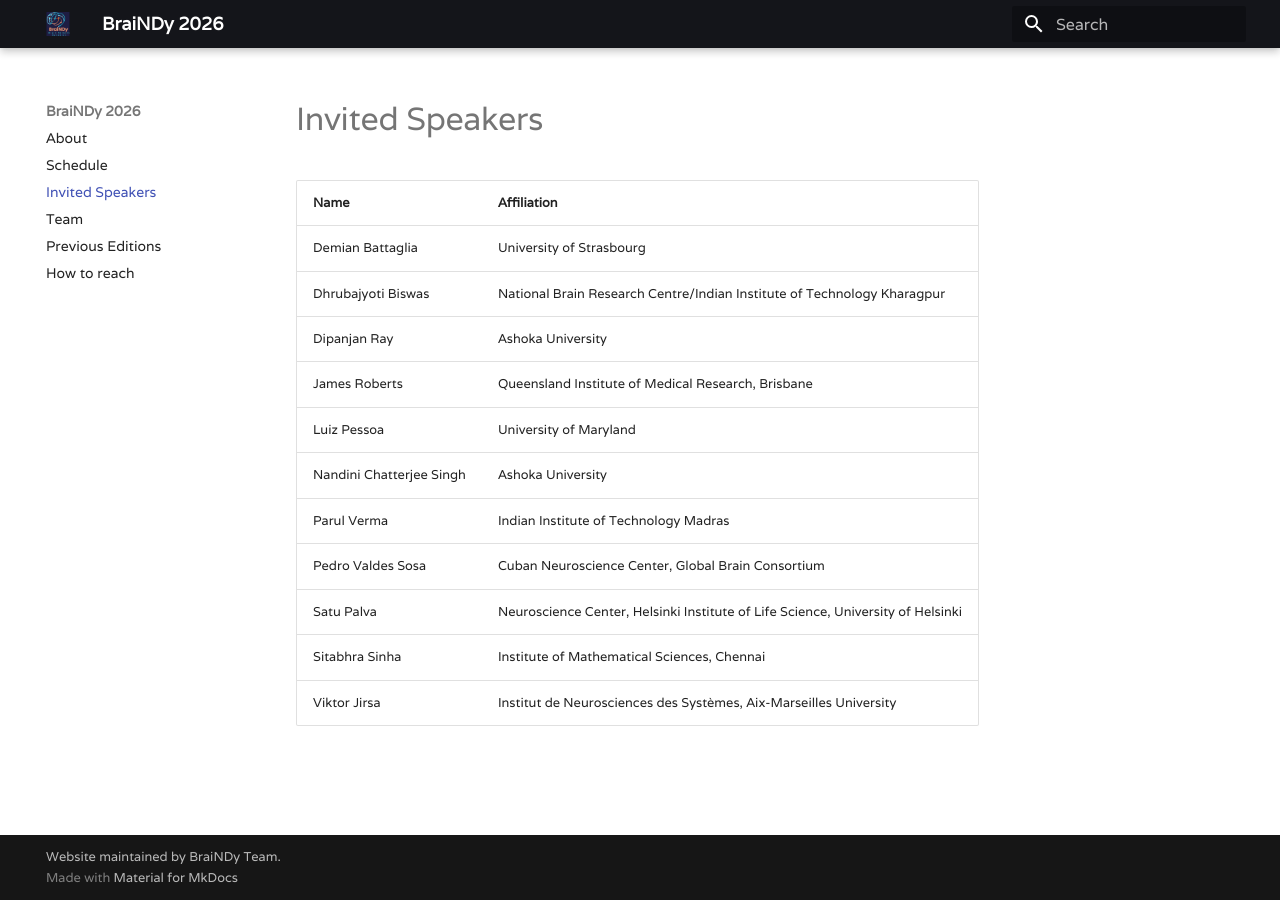
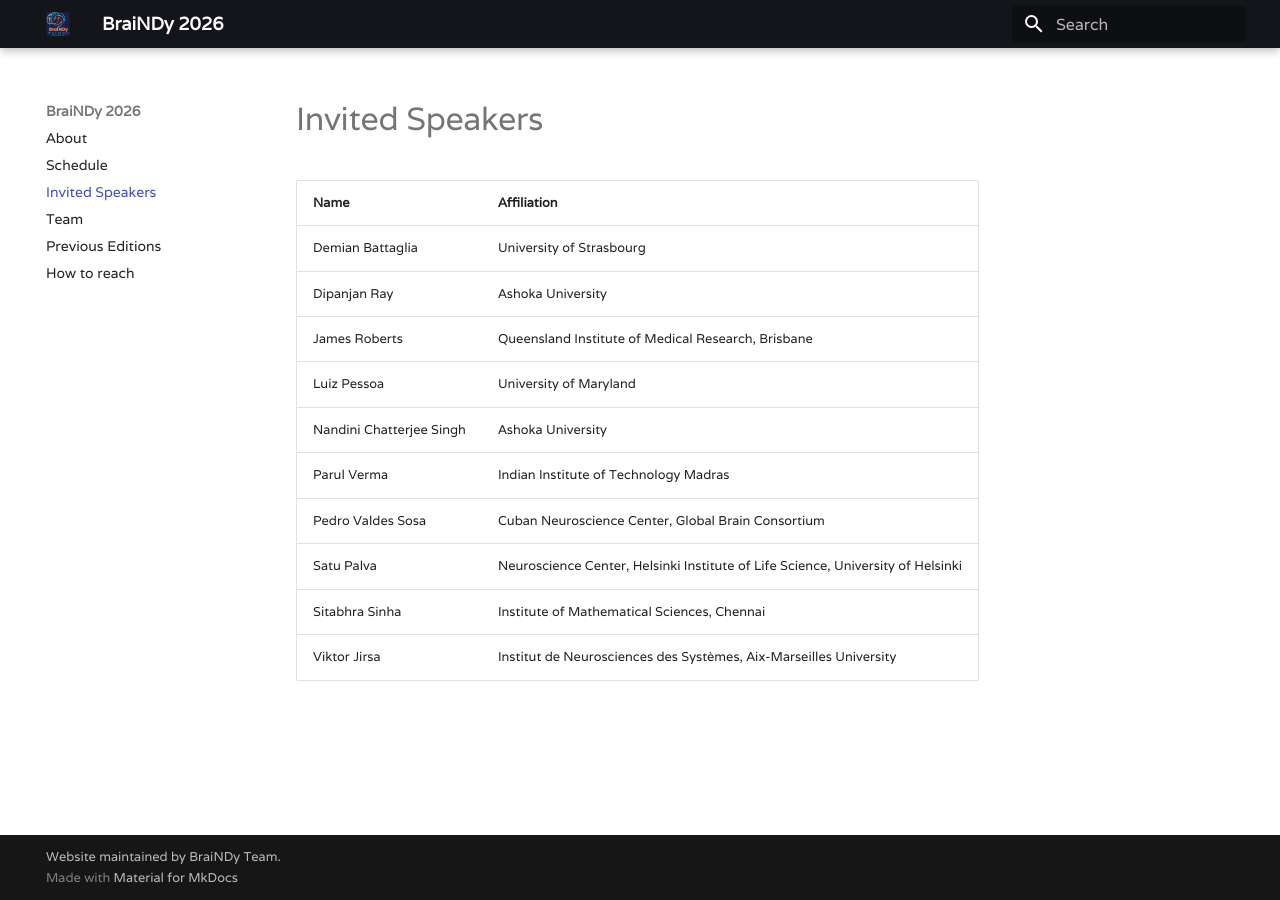
Before and after one commit to BraiNDyMeeting/v2026, an MkDocs documentation site: the page built from docs/speakers.md, in a window 1280 px wide. Built offline with MkDocs 1.6.1 and Material for MkDocs 9.7.7, drawn with Linux system fonts in a browser that asks for light colours.

Commit message:
Some changes to website

```diff
--- a/docs/speakers.md
+++ b/docs/speakers.md
@@ -4,7 +4,6 @@
 | Name                     | Affiliation                                                                               |
 | ------------------------ | ------------------------------------------------------------------------------------------|
 | Demian Battaglia         | University of Strasbourg                                                                  |
-| Dhrubajyoti Biswas       | National Brain Research Centre/Indian Institute of Technology Kharagpur                   |
 | Dipanjan Ray             | Ashoka University                                                                         |
 | James Roberts            | Queensland Institute of Medical Research, Brisbane                                        |
 | Luiz Pessoa              | University of Maryland                                                                    |
```
Also changed, not shown: site/search/search_index.json, site/sitemap.xml, site/speakers/index.html, 1 other file.
